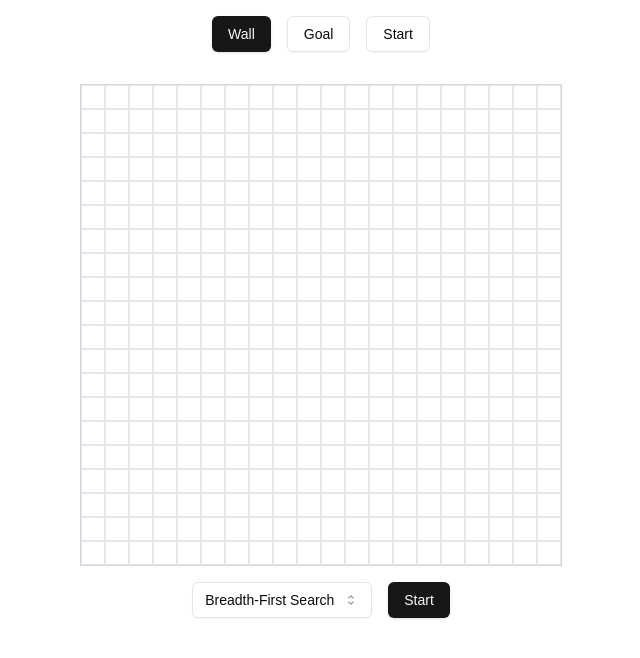
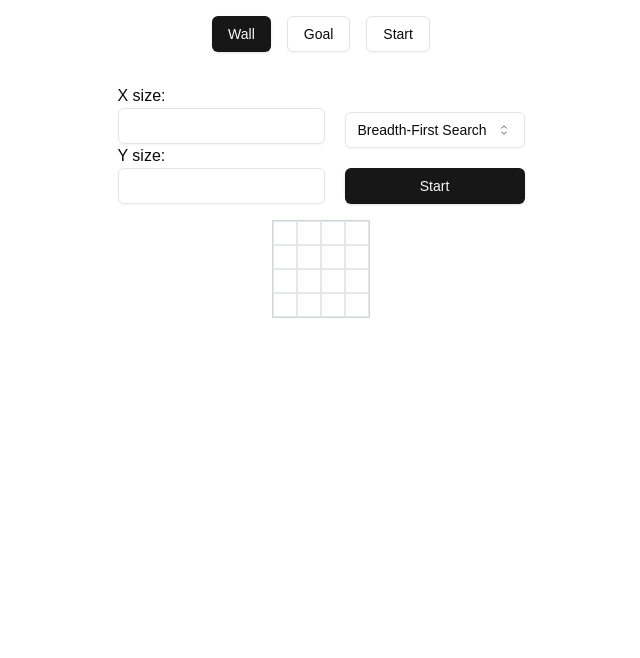
Before and after one commit to katiue/algorithms_visualizer_website, a Next.js app: page / in a window 1280 px wide. Shown: the top 658 px of the page, without its empty margins (319-959 px from the left). Built offline with nearby package versions, Linux system fonts and the light colour scheme.

Commit message:
me Quang beo

```diff
--- a/app/page.tsx
+++ b/app/page.tsx
@@ -1,8 +1,10 @@
 "use client"
 
-import React, { useState, useCallback } from 'react'
+import React, { useState, useEffect } from 'react'
 import { Select, SelectContent, SelectItem, SelectTrigger, SelectValue } from "@/components/ui/select"
 import { Button } from "@/components/ui/button"
+import { Input } from "@/components/ui/input"
+import api from "@/components/api"
 
 type CellType = 'empty' | 'wall' | 'start' | 'goal'
 
@@ -12,17 +14,25 @@ interface Cell {
   y: number
 }
 
-const GRID_SIZE = 20
-
 export default function PathFinder() {
-  const [grid, setGrid] = useState<Cell[][]>(() =>
-    Array(GRID_SIZE).fill(null).map((_, y) =>
-      Array(GRID_SIZE).fill(null).map((_, x) => ({ type: 'empty', x, y }))
-    )
-  )
   const [currentType, setCurrentType] = useState<CellType>('wall')
   const [algorithm, setAlgorithm] = useState<string>('bfs')
   const [startCell, setStartCell] = useState<Cell | null>(null)
+  const [sizex, setSizeX] = useState<number>(0)
+  const [sizey, setSizeY] = useState<number>(0)
+  const [grid, setGrid] = useState<Cell[][]>([])
+
+  const getResult = async () => {
+    const response = await api.post('/getResult')
+    console.log(response.data)
+  }
+
+  useEffect(() => {
+    const newGrid = Array(Math.max(sizex,4)).fill(null).map((_, x) =>
+      Array(Math.max(sizey,4)).fill(null).map((_, y) => ({ type: 'empty' as CellType, x, y }))
+    )
+    setGrid(newGrid)
+  }, [sizex, sizey])
 
   const handleCellClick = (x: number, y: number) => {
     setGrid(prevGrid => {
@@ -36,14 +46,16 @@ export default function PathFinder() {
         }
         setStartCell(cell)
         cell.type = 'start'
-      } else if (currentType === 'wall' && cell.type === 'wall') {
-        // Toggle wall off
-        cell.type = 'empty'
-      } else {
-        // Don't overwrite start cell
-        cell.type = currentType
+      } else if(cell.type !== 'start'){
+        if (currentType === 'wall' && cell.type === 'wall') {
+          cell.type = 'empty'
+        } else if(cell.type === 'goal' && cell.type === 'goal'){
+          cell.type = 'empty'
+        }
+        else{
+          cell.type = currentType
+        }
       }
-      console.log(cell)
       return newGrid
     })
   }
@@ -55,6 +67,7 @@ export default function PathFinder() {
 
   return (
     <div className="flex flex-col items-center p-4 space-y-4">
+      {/* Button bar */}
       <div className="flex space-x-4 mb-4">
         <Button
           onClick={() => setCurrentType('wall')}
@@ -75,8 +88,40 @@ export default function PathFinder() {
           Start
         </Button>
       </div>
+      <div className='flex gap-5'>
+        {/* Size input */}
+        <div>
+          <h2>X size:</h2>
+          <Input
+            type="number"
+            onChange = {(e) => setSizeX(Number(e.target.value))}
+            />
+          <h2>Y size:</h2>
+          <Input
+            type="number"
+            onChange = {(e) => setSizeY(Number(e.target.value))}
+            />
+        </div>
 
-      <div className="grid grid-cols-20 gap-0 border border-gray-300">
+        <div className="flex flex-col items-center space-y-5 justify-end">
+          <Select value={algorithm} onValueChange={setAlgorithm}>
+            <SelectTrigger className="w-[180px]">
+              <SelectValue placeholder="Select algorithm" />
+            </SelectTrigger>
+            <SelectContent>
+              <SelectItem value="bfs">Breadth-First Search</SelectItem>
+              <SelectItem value="dfs">Depth-First Search</SelectItem>
+              <SelectItem value="astar">A* Search</SelectItem>
+              <SelectItem value="gbfs">Greedy Best-First Search</SelectItem>
+              <SelectItem value="dfsb">DFS Bidirectioinal Search</SelectItem>
+              <SelectItem value="ida">IDA* Search</SelectItem>
+            </SelectContent>
+          </Select>
+
+          <Button onClick={handleStart} className='w-full'>Start</Button>
+        </div>
+      </div>
+      <div className="grid gap-0 border border-gray-300">
         {grid.map((row, y) =>
         <div key={y} className="flex">
           {row.map((cell, x) => (
@@ -94,20 +139,6 @@ export default function PathFinder() {
         )}
       </div>
 
-      <div className="flex items-center space-x-4">
-        <Select value={algorithm} onValueChange={setAlgorithm}>
-          <SelectTrigger className="w-[180px]">
-            <SelectValue placeholder="Select algorithm" />
-          </SelectTrigger>
-          <SelectContent>
-            <SelectItem value="bfs">Breadth-First Search</SelectItem>
-            <SelectItem value="dfs">Depth-First Search</SelectItem>
-            <SelectItem value="astar">A* Search</SelectItem>
-          </SelectContent>
-        </Select>
-
-        <Button onClick={handleStart}>Start</Button>
-      </div>
     </div>
   )
 }
--- /dev/null
+++ b/components/api.tsx
@@ -0,0 +1,7 @@
+import axios from "axios";
+
+const api = axios.create({
+    baseURL: "http://localhost:8000",
+});
+
+export default api;
--- /dev/null
+++ b/components/ui/input.tsx
@@ -0,0 +1,25 @@
+import * as React from "react"
+
+import { cn } from "@/lib/utils"
+
+export interface InputProps
+  extends React.InputHTMLAttributes<HTMLInputElement> {}
+
+const Input = React.forwardRef<HTMLInputElement, InputProps>(
+  ({ className, type, ...props }, ref) => {
+    return (
+      <input
+        type={type}
+        className={cn(
+          "flex h-9 w-full rounded-md border border-input bg-transparent px-3 py-1 text-sm shadow-sm transition-colors file:border-0 file:bg-transparent file:text-sm file:font-medium file:text-foreground placeholder:text-muted-foreground focus-visible:outline-none focus-visible:ring-1 focus-visible:ring-ring disabled:cursor-not-allowed disabled:opacity-50",
+          className
+        )}
+        ref={ref}
+        {...props}
+      />
+    )
+  }
+)
+Input.displayName = "Input"
+
+export { Input }
--- a/package.json
+++ b/package.json
@@ -12,6 +12,7 @@
     "@radix-ui/react-icons": "^1.3.0",
     "@radix-ui/react-select": "^2.1.2",
     "@radix-ui/react-slot": "^1.1.0",
+    "axios": "^1.7.7",
     "class-variance-authority": "^0.7.0",
     "clsx": "^2.1.1",
     "lucide-react": "^0.451.0",
```
Also changed, not shown: components/algorithms.tsx (deleted, +0 -159 lines), 1 other file (tests, documents, lock files or other folders).
